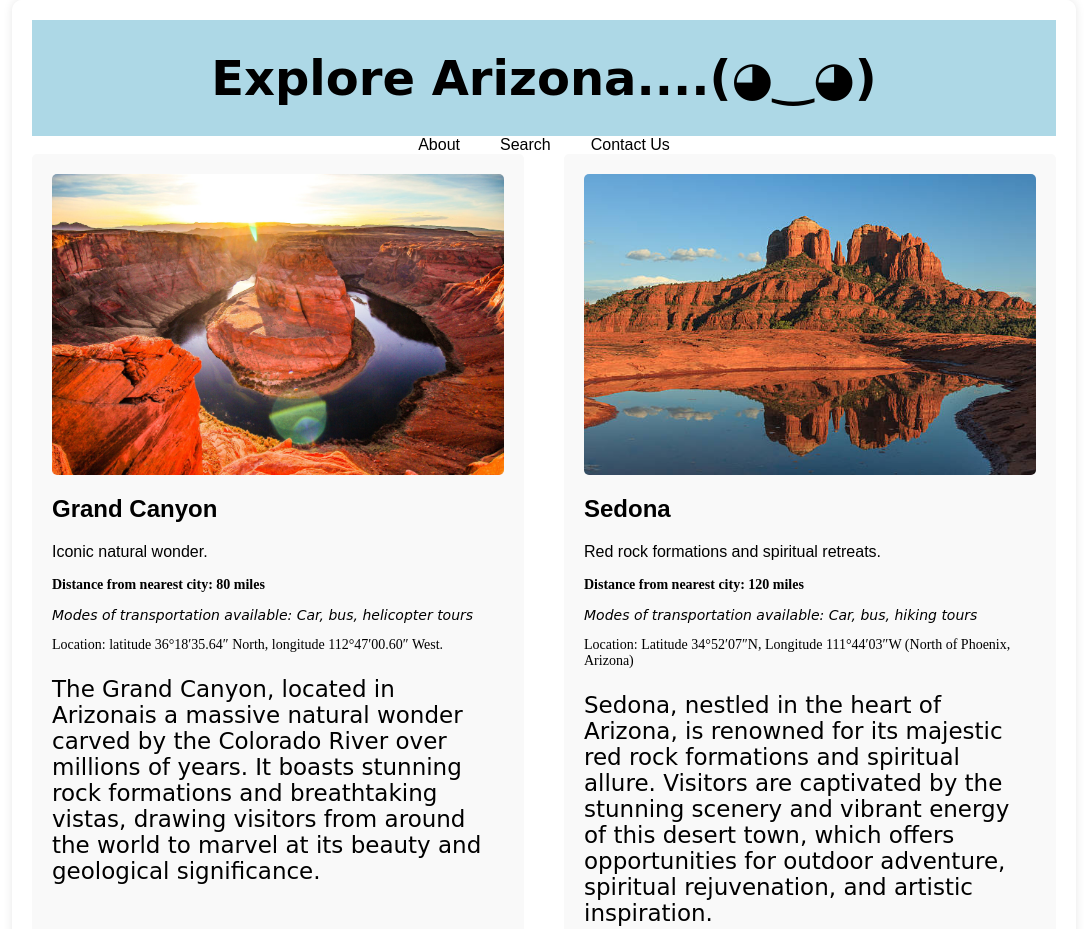
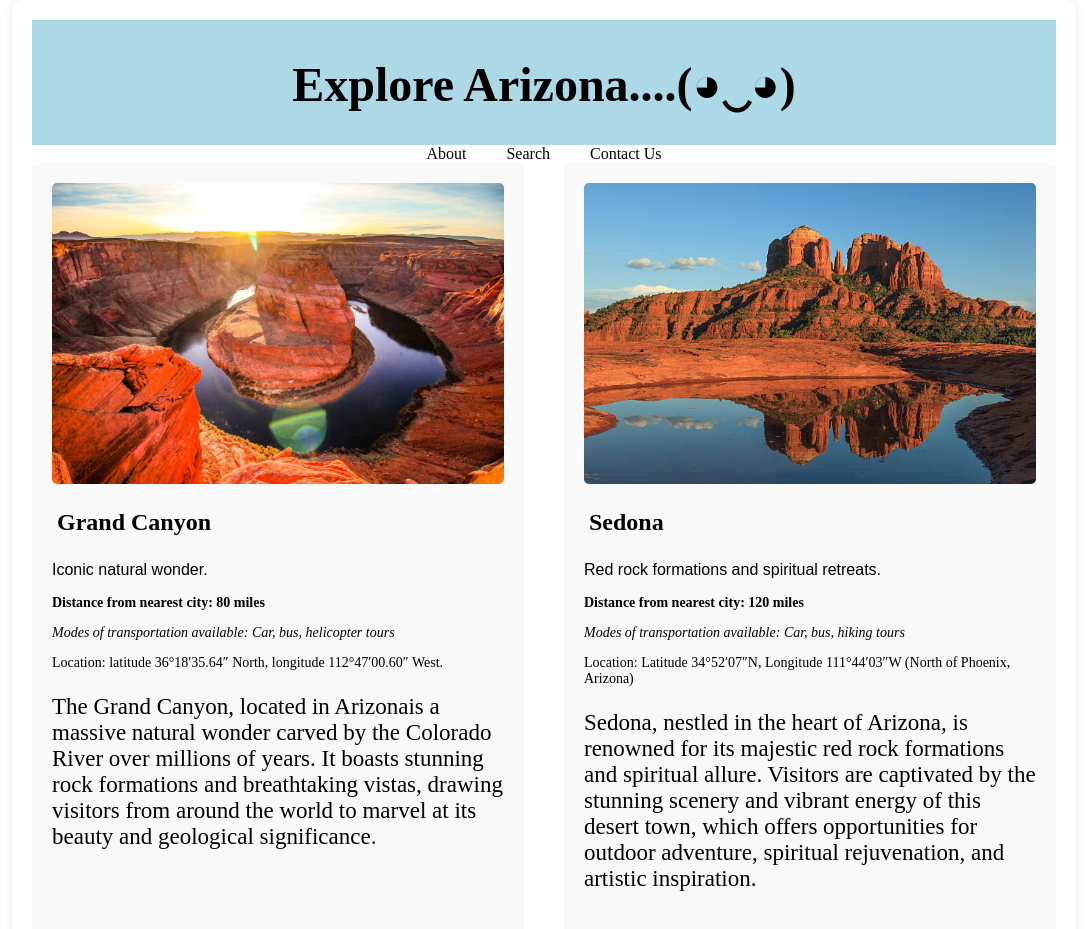
Before and after one commit to Jyotshnapothina/ITC505-lab-3, a plain HTML site: page index.html in a window 1280 px wide. Shown: the top 929 px of the page, without its empty margins (96-1183 px from the left). Drawn offline with Linux system fonts and the light colour scheme.

Commit message:
Update arizonastyle.css

```diff
--- a/arizonastyle.css
+++ b/arizonastyle.css
@@ -12,6 +12,7 @@ nav a {
     text-decoration: none;
     padding: 5px 10px;
     margin: 0 10px;
+    font-family:'Dancing Script';
 }
 nav a:hover {
     background-color: lightblue;
@@ -23,19 +24,19 @@ nav a:hover {
     margin: 0;
     padding: 30px;
     background-color: lightblue;
-    font-family: "Lucida Handwriting", cursive;
+    font-family: 'Permanent Marker';
 }
 body {
-    font-family: 'PT Sans Narrow', sans-serif;
+    font-family: 'Waiting for the Sunrise ';
     margin: 0;
     padding: 0;
     box-sizing: border-box;
 }
-h1 {
-    font-family: 'Gill Sans', 'Gill Sans MT', Calibri, 'Trebuchet MS', sans-serif;
-    text-align: center;
+h2 {
+    font-family: 'Nothing You Could Do';
+    text-align: left;
     padding: 5px;
-    background-color: lightblue;
+
 }
 .place-container {
     display: flex;
@@ -86,21 +87,21 @@ h1 {
     box-shadow: 0 0 10px rgba(0, 0, 0, 0.1);
 }
 .distance {
-    font-family: Harrington;
+    font-family: 'Architects Daughter';
     font-size: 14px;
     font-weight: bold;
 }
 .transportation {
-    font-family: 'Cherry Cream Soda', cursive;
+    font-family: 'Caveat';
     font-style: italic;
     font-size: 14px;
 }
 .location{
-    font-family: "Segoe Script";
+    font-family: 'Amatic SC';
 
     font-size: 14px;
 }
 .content {
-    font-family: "Brush Script MT", cursive;
+    font-family: 'Tangerine';
     font-size: 23px;
 }
```
